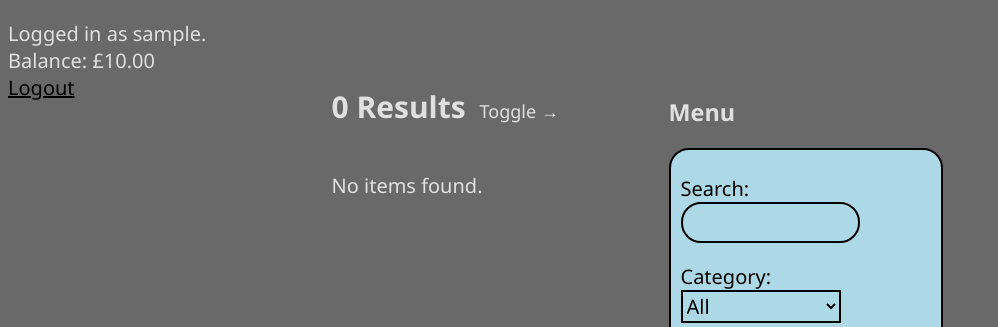
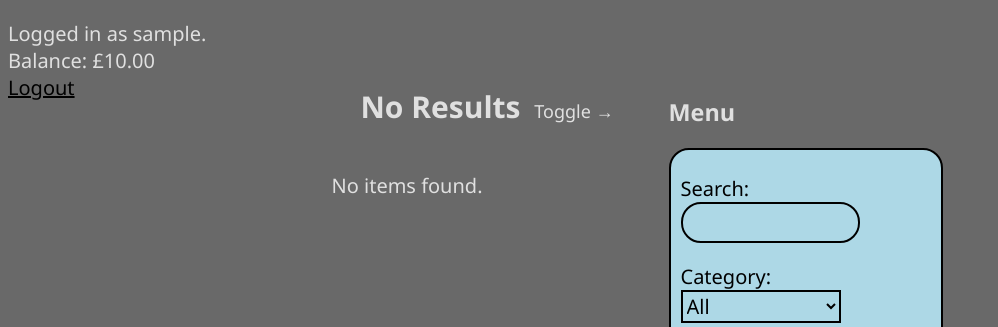
Before and after one commit to MeanMachine0/auctionWebApp, a Django app: page /browse/page1/ in a window 1280 px wide. Shown: the part 65-392 px from the top of the page, without its empty margins (0-998 px from the left). Run offline with Django 4.2, Linux system fonts and the light colour scheme; a user stored in the database is signed in; tables that the repository leaves empty hold one stand-in row (values such as "Sample post").

Commit message:
collapse -> toggle and result(s) grammar

```diff
--- a/base/templates/base/browse.html
+++ b/base/templates/base/browse.html
@@ -12,7 +12,7 @@
 <script src="https://code.jquery.com/jquery-3.6.3.min.js"></script>
 <script>
   $(document).ready(function() {
-    $('#collapse').click(function() {
+    $('#toggle').click(function() {
       $('#sortAndFilterByMenu').slideToggle();
     });
   });
@@ -22,11 +22,19 @@
   {% if not home %}
     {% if results > 100 %}
     <h2 style="text-align: center">
-      Showing {{minItem}}-{{maxItem}} of {{results}} Results <button id="collapse" style="color: rgb(224, 224, 224); background-color: dimgray; font-size: 18px; border: 0px;">Toggle →</button>
+      Showing {{minItem}}-{{maxItem}} of {{results}} Results <button id="toggle" class="toggle">Toggle →</button>
+    </h2>
+    {% elif results == 0 %}
+    <h2 style="text-align: center">
+      No Results <button id="toggle" class="toggle">Toggle →</button>
+    </h2>
+    {% elif results == 1 %}
+    <h2 style="text-align: center">
+      {{results}} Result <button id="toggle" class="toggle">Toggle →</button>
     </h2>
     {% else %}
-    <h2>
-      {{results}} Results <button id="collapse" style="color: rgb(224, 224, 224); background-color: dimgray; font-size: 18px; border: 0px;">Toggle →</button>
+    <h2 style="text-align: center">
+      {{results}} Results <button id="toggle" class="toggle">Toggle →</button>
     </h2>
     {% endif %}
   {% else %}
```
